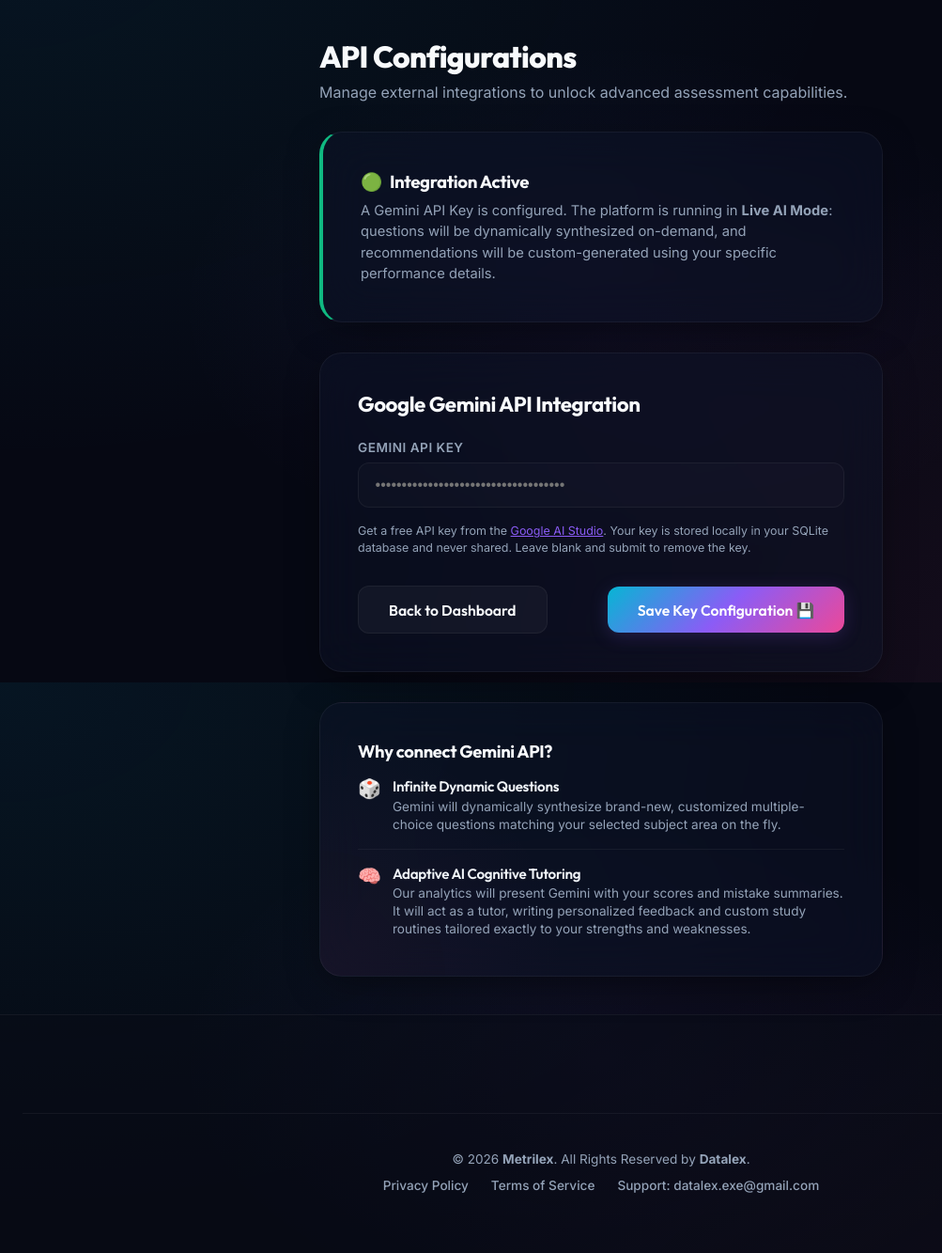
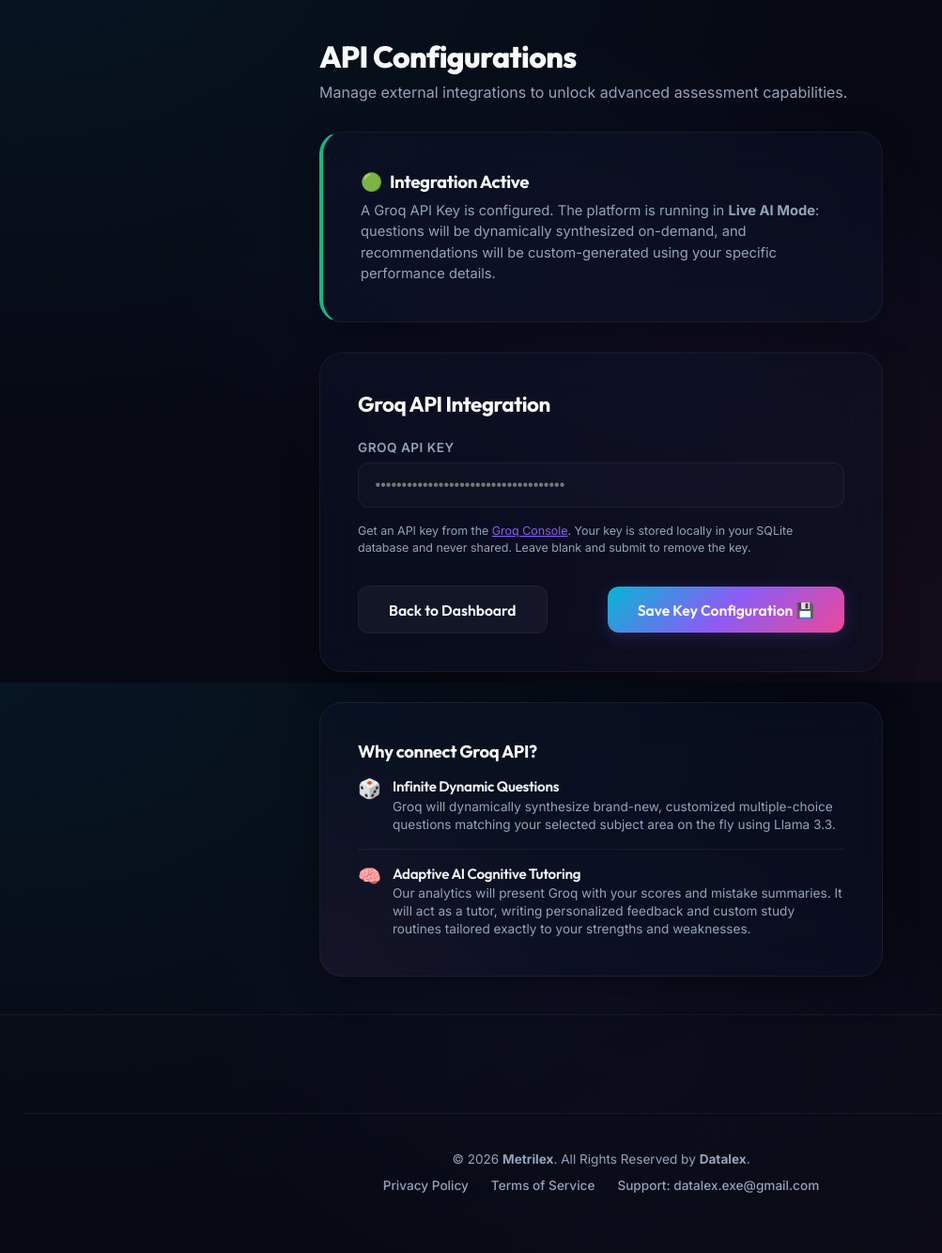
Before and after one commit to datalex-exe/Metrilex-, a Flask app: page /settings in a window 1280 px wide. Shown: the part 74-1407 px from the top of the page at 94% size, without its empty margins (0-1003 px from the left). Run offline with Flask 3, Linux system fonts and the light colour scheme; a user stored in the database is signed in; data that the repository does not hold is empty.

Commit message:
Update settings.html

```diff
--- a/templates/settings.html
+++ b/templates/settings.html
@@ -15,7 +15,7 @@
             <span style="color: var(--color-success);">🟢</span> Integration Active
         </h3>
         <p style="color: var(--text-secondary); font-size: 0.92rem; line-height: 1.5;">
-            A Gemini API Key is configured. The platform is running in <strong>Live AI Mode</strong>: questions will be dynamically synthesized on-demand, and recommendations will be custom-generated using your specific performance details.
+            A Groq API Key is configured. The platform is running in <strong>Live AI Mode</strong>: questions will be dynamically synthesized on-demand, and recommendations will be custom-generated using your specific performance details.
         </p>
     </div>
     {% else %}
@@ -24,22 +24,22 @@
             <span style="color: var(--color-error);">🔴</span> Integration Required
         </h3>
         <p style="color: var(--text-secondary); font-size: 0.92rem; line-height: 1.5;">
-            No API Key detected. <strong>AI testing is currently disabled.</strong> You must configure a Google Gemini API Key below to enable dynamic question generation and start taking assessments.
+            No API Key detected. <strong>AI testing is currently disabled.</strong> You must configure a Groq API Key below to enable dynamic question generation and start taking assessments.
         </p>
     </div>
     {% endif %}
 
     <!-- Configuration Form -->
     <div class="glass-panel">
-        <h2 style="font-size: 1.4rem; margin-bottom: 1.5rem;">Google Gemini API Integration</h2>
+        <h2 style="font-size: 1.4rem; margin-bottom: 1.5rem;">Groq API Integration</h2>
 
         <form action="{{ url_for('settings') }}" method="POST">
             <div class="form-group">
-                <label for="gemini_api_key">Gemini API Key</label>
-                <input type="password" id="gemini_api_key" name="gemini_api_key" class="form-input"
-                       placeholder="{% if api_configured %}••••••••••••••••••••••••••••••••••••{% else %}AIzaSy...{% endif %}">
+                <label for="groq_api_key">Groq API Key</label>
+                <input type="password" id="groq_api_key" name="groq_api_key" class="form-input"
+                       placeholder="{% if api_configured %}••••••••••••••••••••••••••••••••••••{% else %}gsk_...{% endif %}">
                 <small style="color: var(--text-secondary); font-size: 0.78rem; margin-top: 0.5rem; line-height: 1.4; display: block;">
-                    Get a free API key from the <a href="https://aistudio.google.com/" target="_blank" style="color: #8b5cf6; text-decoration: underline;">Google AI Studio</a>.
+                    Get an API key from the <a href="https://console.groq.com/keys" target="_blank" style="color: #8b5cf6; text-decoration: underline;">Groq Console</a>.
                     Your key is stored locally in your SQLite database and never shared. Leave blank and submit to remove the key.
                 </small>
             </div>
@@ -57,7 +57,7 @@
 
     <!-- Live AI Features Guide -->
     <div class="glass-panel" style="background: radial-gradient(circle at 0% 100%, rgba(236, 72, 153, 0.05) 0%, transparent 40%), var(--bg-card);">
-        <h3 style="margin-bottom: 1rem; font-size: 1.15rem;">Why connect Gemini API?</h3>
+        <h3 style="margin-bottom: 1rem; font-size: 1.15rem;">Why connect Groq API?</h3>
 
         <div style="display: flex; flex-direction: column; gap: 1rem;">
             <div style="display: flex; gap: 0.75rem; align-items: flex-start;">
@@ -65,7 +65,7 @@
                 <div>
                     <h4 style="font-size: 0.95rem; font-weight: 600; margin-bottom: 0.15rem; color: #f1f5f9;">Infinite Dynamic Questions</h4>
                     <p style="color: var(--text-secondary); font-size: 0.85rem; line-height: 1.4;">
-                        Gemini will dynamically synthesize brand-new, customized multiple-choice questions matching your selected subject area on the fly.
+                        Groq will dynamically synthesize brand-new, customized multiple-choice questions matching your selected subject area on the fly using Llama 3.3.
                     </p>
                 </div>
             </div>
@@ -75,7 +75,7 @@
                 <div>
                     <h4 style="font-size: 0.95rem; font-weight: 600; margin-bottom: 0.15rem; color: #f1f5f9;">Adaptive AI Cognitive Tutoring</h4>
                     <p style="color: var(--text-secondary); font-size: 0.85rem; line-height: 1.4;">
-                        Our analytics will present Gemini with your scores and mistake summaries. It will act as a tutor, writing personalized feedback and custom study routines tailored exactly to your strengths and weaknesses.
+                        Our analytics will present Groq with your scores and mistake summaries. It will act as a tutor, writing personalized feedback and custom study routines tailored exactly to your strengths and weaknesses.
                     </p>
                 </div>
             </div>
```
